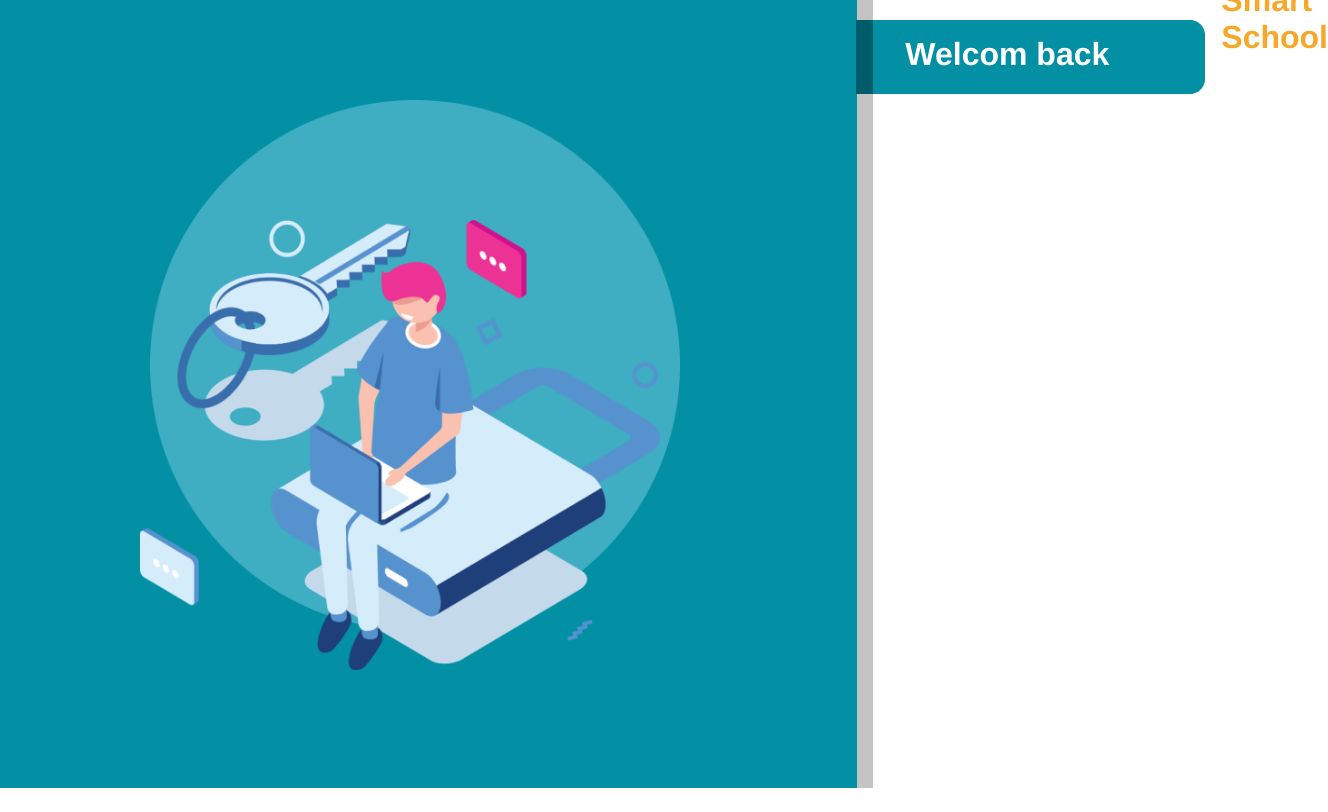
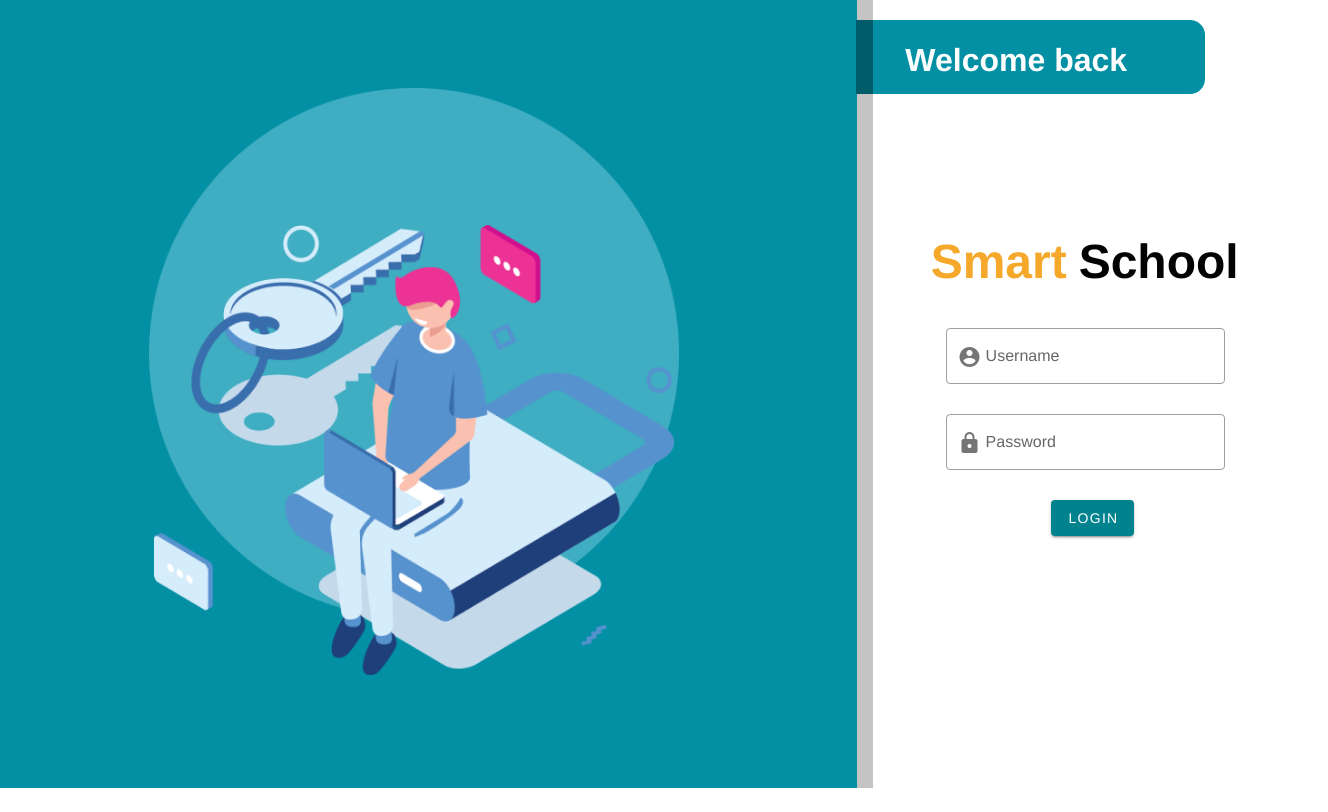
Before and after one commit to Smart-School-project/Smart_school, a Vue app: page / in a window 1280 px wide. Shown: the whole page, 1328 px wide, since content can reach past the window. Built offline with nearby package versions, Linux system fonts and the light colour scheme.

Commit message:
update ui login

```diff
--- a/src/main.js
+++ b/src/main.js
@@ -2,6 +2,7 @@
 import App from './App.vue'
 import vuetify from './plugins/vuetify'
 import router from './router'
+import 'vuetify/dist/vuetify.min.css'
 
 Vue.config.productionTip = false
 
--- a/src/views/Home.vue
+++ b/src/views/Home.vue
@@ -1,5 +1,5 @@
 <template>
-  <div>
+  <v-app>
     <v-layout row>
       <v-flex
         md8
@@ -14,21 +14,46 @@
       <v-flex xs12 md4 xl4 lg4 class="background-flex2">
         <img class="book" src="../assets/login/1.png" />
         <img class="tab" src="../assets/login/2.png" />
-        <h2 class="tab-text">Welcom back</h2>
+        <h2 class="tab-text">Welcome back</h2>
         <v-layout row>
-          <v-flex xs8 md8 xl8 lg8>
-            <h3 class="text1">Smart School</h3>
+          <v-flex xs12 md12 xl12 lg12>
+            <h2 class="text1">Smart</h2>
+            <h2 class="text2">School</h2>
+          </v-flex>
+        </v-layout>
+        <v-layout row wrap justify-center align-center>
+          <v-flex xs8 md8 xl8 lg8 class="input">
+            <v-text-field
+              label="Username"
+              outlined
+              prepend-inner-icon="mdi-account-circle"
+            ></v-text-field>
+            <v-text-field
+              label="Password"
+              outlined
+              prepend-inner-icon="mdi-lock"
+            ></v-text-field>
+          </v-flex>
+        </v-layout>
+        <v-layout row>
+          <v-flex xs8 md8 xl8 lg8 class="login">
+            <v-btn color="cyan darken-3" class="white--text" @click="fnLogin"> Login </v-btn>
           </v-flex>
         </v-layout>
       </v-flex>
     </v-layout>
-  </div>
+  </v-app>
 </template>
 
 <script>
 export default {
   name: "Home",
   components: {},
+  methods: {
+    fnLogin() {
+      this.$router.push("/index")
+    }
+  }
 };
 </script>
 
@@ -39,18 +64,16 @@
   height: 100vh;
 }
 .Ellipse {
-  position: absolute;
   width: 530px;
   height: 530px;
-  left: 150px;
-  top: 100px;
+  margin-top: 100px;
+  margin-left: -17px;
 }
 .user-blue {
-  position: absolute;
   width: 520px;
   height: 450px;
-  left: 140px;
-  top: 220px;
+  margin-top: -400px;
+  margin-left: -17px;
 }
 .background-flex2 {
   background-color: #ffffff;
@@ -80,8 +103,22 @@
 }
 .text1 {
   color: #f5a82a;
-  font-size: 2rem;
-  margin-top: 10%;
-  margin-left: 1rem;
+  font-size: 3rem;
+  margin-top: 250px;
+  margin-left: -500px;
+}
+.text2 {
+  color: #030303;
+  font-size: 3rem;
+  margin-top: -72px;
+  margin-left: -180px;
+}
+.input {
+  margin-left: 5px;
+  margin-top: 30px;
+}
+.login {
+  margin-left: 80px;
+
 }
 </style>
```
